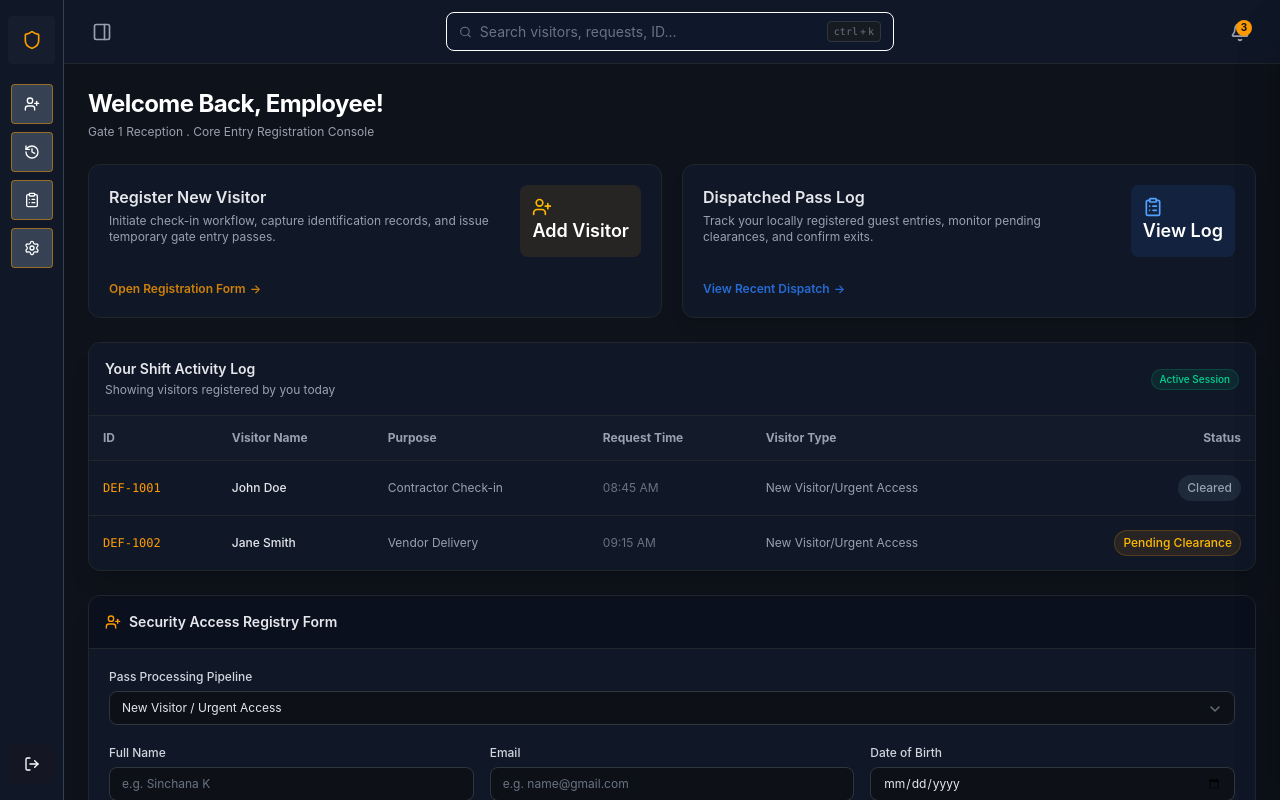
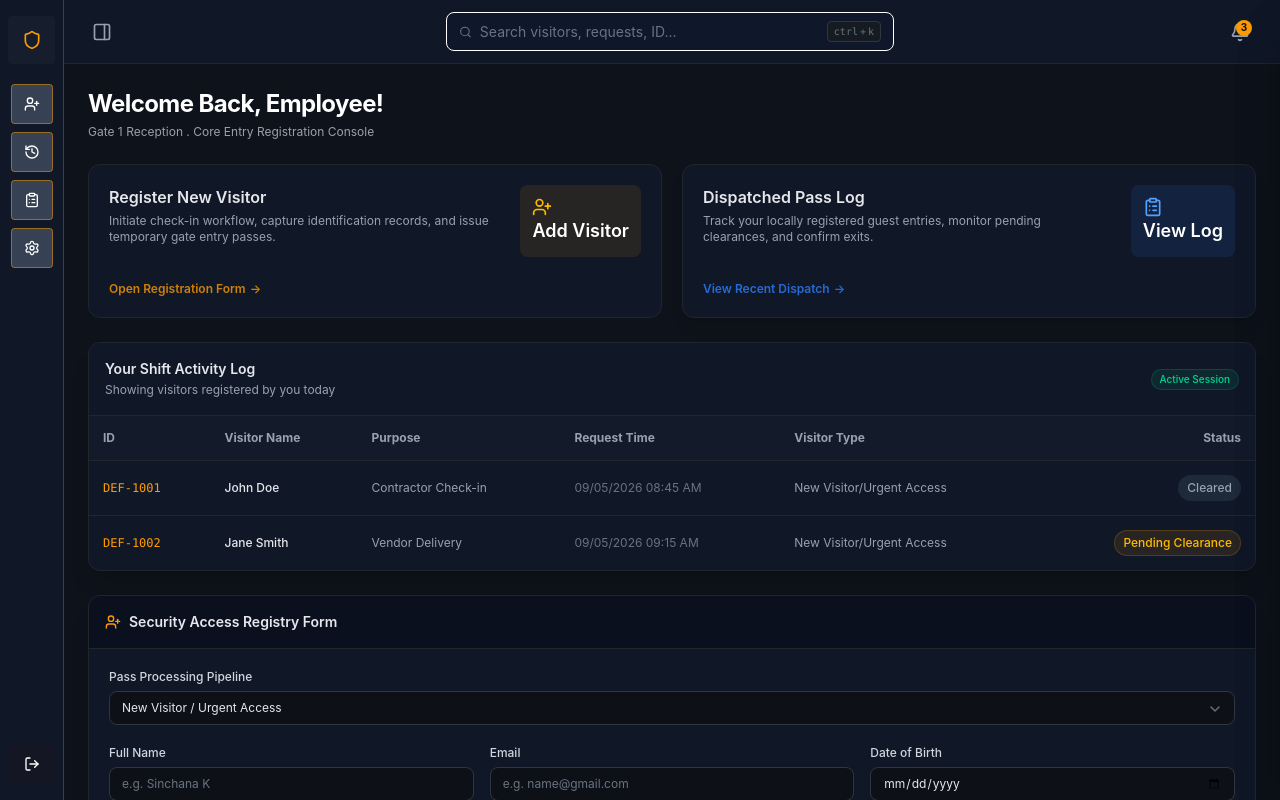
Before and after one commit to sin-h43/Defence-Pass-Management-System, a React (Vite) app in the folder defence-portal/: page /employee in a window 1280 px wide. Built offline with nearby package versions, Linux system fonts and the light colour scheme.

Commit message:
removed redundant requestTime

```diff
--- a/defence-portal/src/components/DataTable.tsx
+++ b/defence-portal/src/components/DataTable.tsx
@@ -56,7 +56,7 @@ export default function DataTable({ headers, rows, externalSelectedRow, onExtern
               <td className="p-3.5 font-mono text-amber-500 font-medium">{row.id}</td>
               <td className="p-3.5 font-medium text-gray-200">{row.name}</td>
               <td className="p-3.5 text-gray-400">{row.purpose}</td>
-              <td className="p-3.5 text-gray-500">{row.requestTime}</td>
+              <td className="p-3.5 text-gray-500">{row.requestedDate}</td>
               <td className="p-3.5 text-gray-400">{row.type || 'Unknown'}</td>
               <td className="p-3.5 text-right">
                 <StatusBadge status={row.liveStatus || 'Pending'} />
@@ -89,8 +89,8 @@ export default function DataTable({ headers, rows, externalSelectedRow, onExtern
   </div>
 
   <div>
-    <p className="text-gray-500 text-xs">Request Time</p>
-    <p>{selectedRow?.requestTime}</p>
+    <p className="text-gray-500 text-xs">Requested Date</p>
+    <p>{selectedRow?.requestedDate}</p>
   </div>
 
   <div>
--- a/defence-portal/src/pages/employee/EmployeeDashboard.tsx
+++ b/defence-portal/src/pages/employee/EmployeeDashboard.tsx
@@ -59,7 +59,7 @@ export default function EmployeeDashboard() {
       id: 'DEF-1001',
       name: 'John Doe',
       purpose: 'Contractor Check-in',
-      requestTime: '08:45 AM',
+      requestedDate: '09/05/2026 08:45 AM',
       type: 'New Visitor/Urgent Access',
       liveStatus: 'Cleared',
     },
@@ -67,7 +67,7 @@ export default function EmployeeDashboard() {
       id: 'DEF-1002',
       name: 'Jane Smith',
       purpose: 'Vendor Delivery',
-      requestTime: '09:15 AM',
+      requestedDate: '09/05/2026 09:15 AM',
       type: 'New Visitor/Urgent Access',
       liveStatus: 'Pending Clearance',
     },
@@ -107,7 +107,7 @@ export default function EmployeeDashboard() {
         id: `DEF-M${Math.floor(1000 + Math.random() * 9000)}`,
         name: newRecord.holderName,
         purpose: newRecord.purpose,
-        requestTime: new Date().toLocaleTimeString([], { hour: '2-digit', minute: '2-digit' }),
+        requestedDate: newRecord.requestedDate|| new Date().toISOString(),
         type: 'Repeated Visitor',
         liveStatus: 'Cleared'
       };
--- a/defence-portal/src/utils/passStorage.ts
+++ b/defence-portal/src/utils/passStorage.ts
@@ -2,6 +2,7 @@ export interface PassRecord {
   passId: string;
   holderName: string;
   purpose: string;
+  createdAt: string;
   ph?:string;
   email?: string;
   dob?: string;
@@ -11,7 +12,6 @@ export interface PassRecord {
   requestedDate?: string;
   liveStatus?: string;
   fileUrl?: string;
-  createdAt: string;
   type?: string;
   visitorCategory?: string;
   idType?: string;
```
